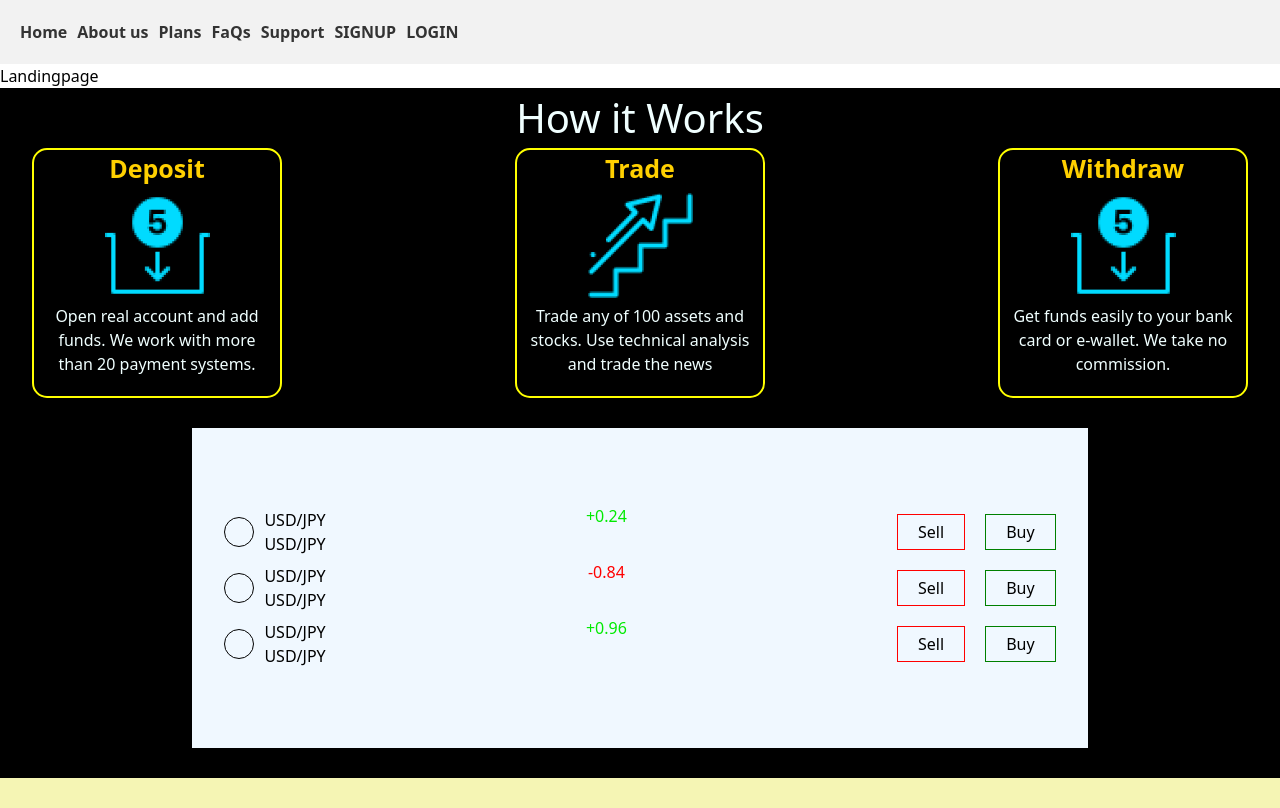
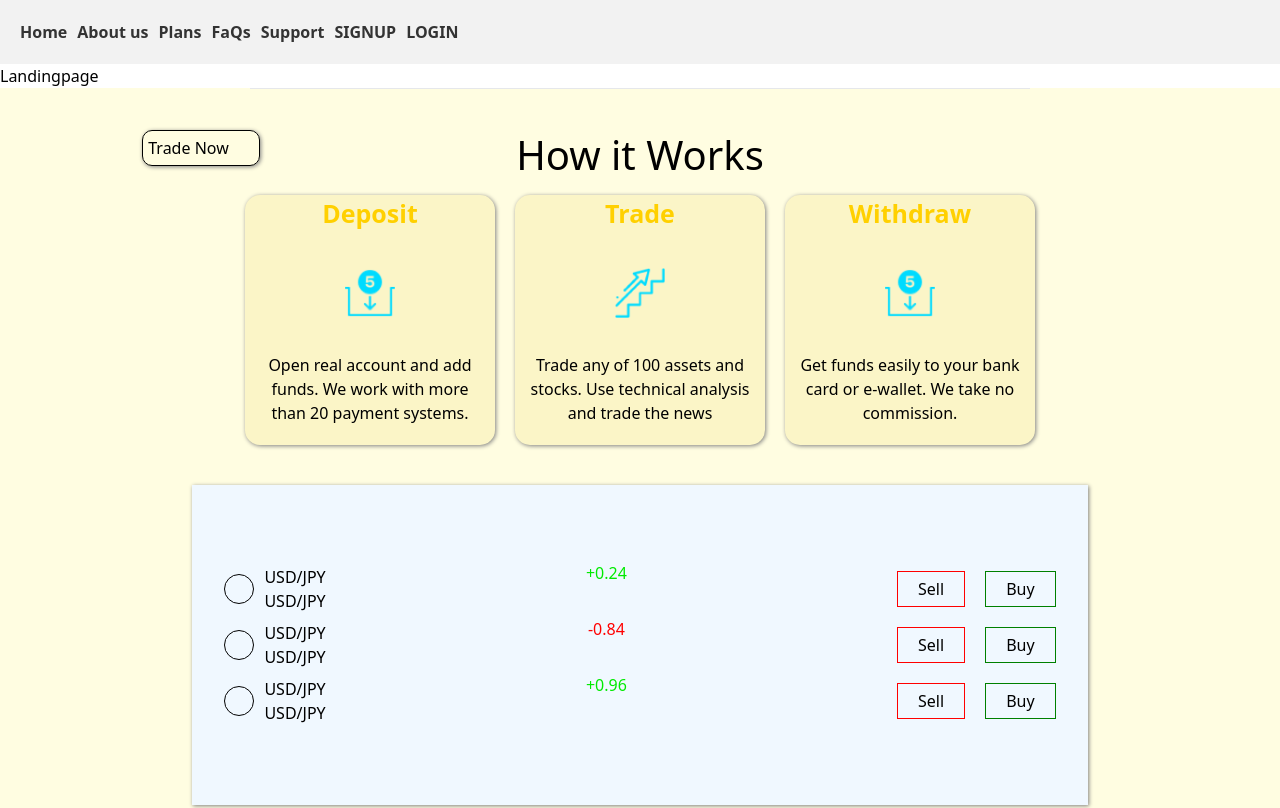
Before and after one commit to TechInnovatorsHub/indices-trade-lab, a React (Vite) app: page / in a window 1280 px wide. Shown: the top 808 px of the page. Built offline with nearby package versions, Linux system fonts and the light colour scheme.

Commit message:
changed the works page theme

```diff
--- a/src/components/Works/Works.jsx
+++ b/src/components/Works/Works.jsx
@@ -8,6 +8,8 @@ import c from '../../assets/images/works_image/3.png'
 function Works() {
     return (
         <div className='main-works'>
+            <hr/>
+            <button className='works_trade'>Trade Now</button>
            <div className='heading'>
             <h1>How it Works</h1>
            </div>
--- a/src/components/Works/works.css
+++ b/src/components/Works/works.css
@@ -1,19 +1,39 @@
 .heading{
     text-align: center;
     font-size: 40px;
+}
+.works_trade{
+    position: sticky;
+    top: 130px;
+    right: 1020px;
+    border: 1px solid rgb(0, 0, 0);
+    padding: 5px 30px 5px 5px;
+    border-radius: 10px;
+    background-color: transparent;
+    box-shadow: 1px 1px 4px grey;
+    color: rgb(0, 0, 0) ;
+}
+.works_trade:hover{
+    background-color: black;
+    color: aliceblue;
+    border: 1px solid rgb(0, 0, 0);
 }
 .main-works{
     justify-content: center;
     display: flex;
     flex-direction: column;
     align-items: center;
-    background-color: black;
-    color: azure;
+    background-color: rgb(255, 253, 225);
+    color: rgb(0, 0, 0);
 }
 .Hcards{
     display: flex;
-    justify-content: space-between;
+    justify-content: center;
     width: 95%;
+    flex-wrap: wrap;
+}
+.Hcards img{
+    width: 50px;
 }
 .flag{
     display: flex;
@@ -37,9 +57,12 @@ svg{
     text-align: center;
     align-items: center;
     width: 250px;
-    border: 2px solid yellow;
+    background-color: rgb(251, 245, 199);
+    /* border: 2px solid rgb(0, 0, 0); */
+    box-shadow: 1px 1px 4px grey;
     height: 250px;
     border-radius: 15px;
+    margin: 10px;
 }
 .cards h1{
     font-size: 25px;
@@ -58,6 +81,7 @@ svg{
     display: flex;
     align-items: center;
     justify-content: center;
+    box-shadow: 1px 1px 4px grey;
 }
 .rise{
     color: rgb(1, 234, 1);
```
